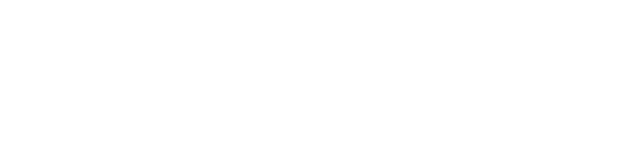
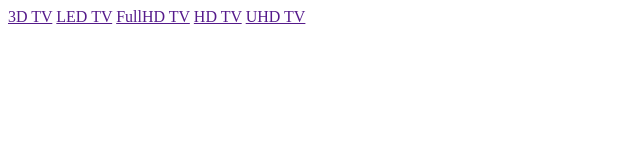
Before and after one commit to Bitkolbasz/Csapatmunka, a plain HTML site: page index.html in a window 1280 px wide. Shown: the whole page, without its empty margins (0-640 px from the left). Drawn offline with Linux system fonts and the light colour scheme.

Commit message:
menü létrehozása

```diff
--- a/index.html
+++ b/index.html
@@ -3,9 +3,15 @@
 <head>
     <meta charset="UTF-8">
     <meta name="viewport" content="width=device-width, initial-scale=1.0">
-    <title>Document</title>
+    <title>HD televíziók</title>
 </head>
 <body>
-
+    <nav>
+        <a href="">3D TV</a>
+        <a href="">LED TV</a>
+        <a href="">FullHD TV</a>
+        <a href="">HD TV</a>
+        <a href="">UHD TV</a>
+    </nav>
 </body>
 </html>
```
